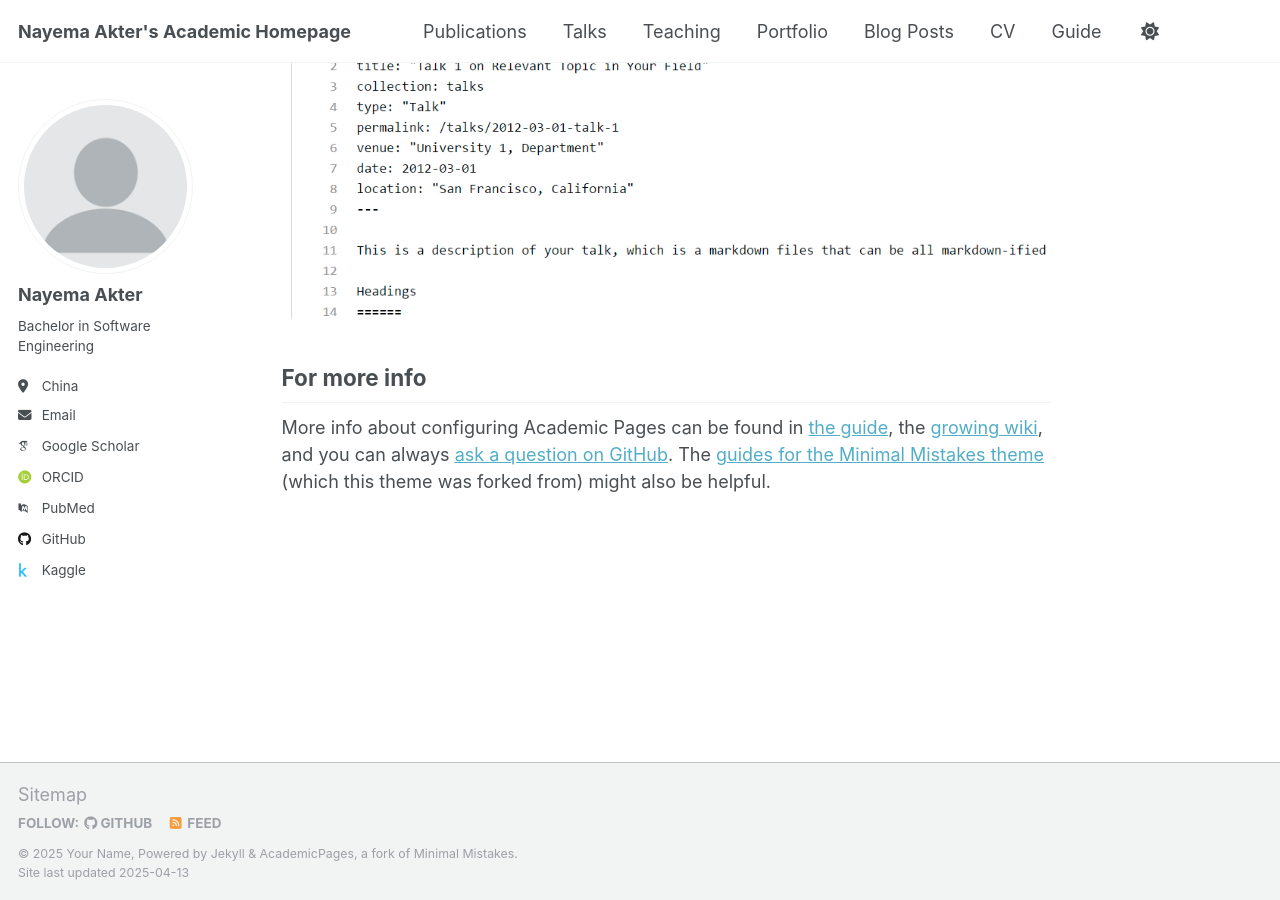
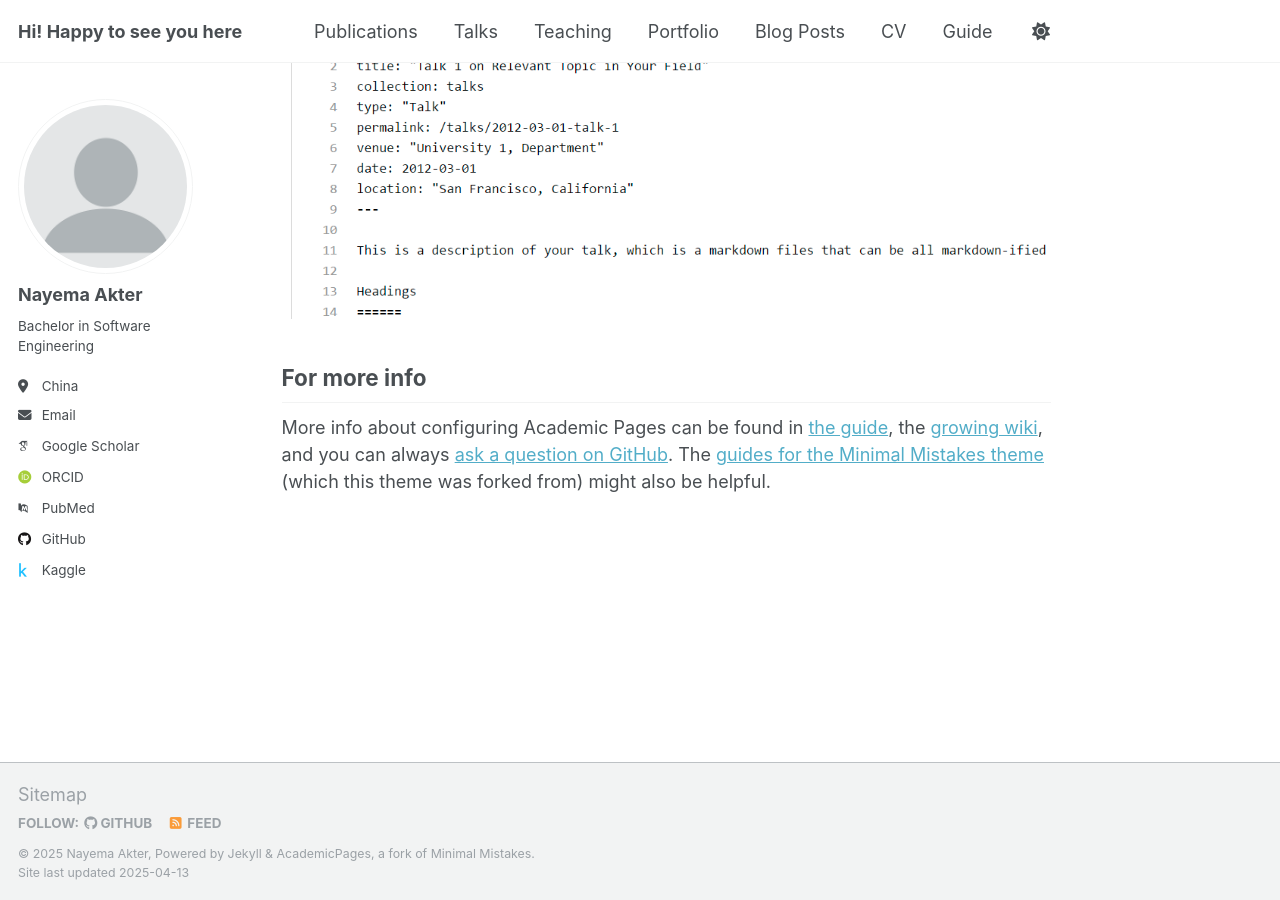
Before and after one commit to nayema32/Nayema-Akter, a Jekyll site: the page built from _pages/about.md, in a window 1280 px wide and 900 px high, scrolled down 2636 px. Built offline with Jekyll 4.4.1, drawn with Linux system fonts in a browser that asks for light colours; some web fonts are replaced.

Commit message:
Update _config.yml

```diff
--- a/_config.yml
+++ b/_config.yml
@@ -9,9 +9,9 @@
 # Basic Site Settings
 locale                   : "en-US"
 site_theme               : "default"
-title                    : "Nayema Akter's Academic Homepage"
+title                    : "Hi! Happy to see you here"
 title_separator          : "-"
-name                     : &name "Your Name"
+name                     : &name "Nayema Akter"
 description              : &description "Welcome to my homepage. I am a final year undergraduate student at Sichuan University. I am fortunate to be advised by Prof. Haixian Zhang."
 url                      : https://nayema32.github.io # the base hostname & protocol for your site e.g. "https://[your GitHub username].github.io"
 baseurl                  : "" # the subpath of your site, e.g. "/blog"
```
